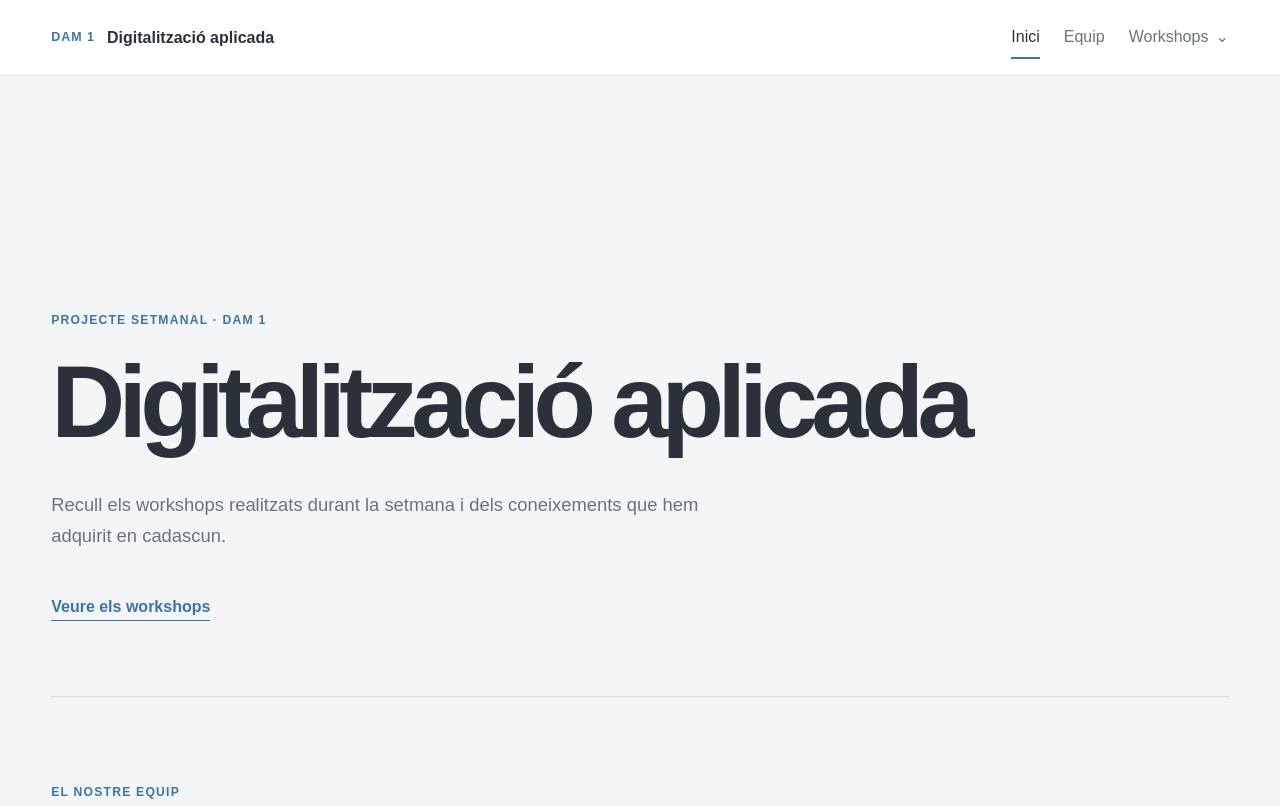
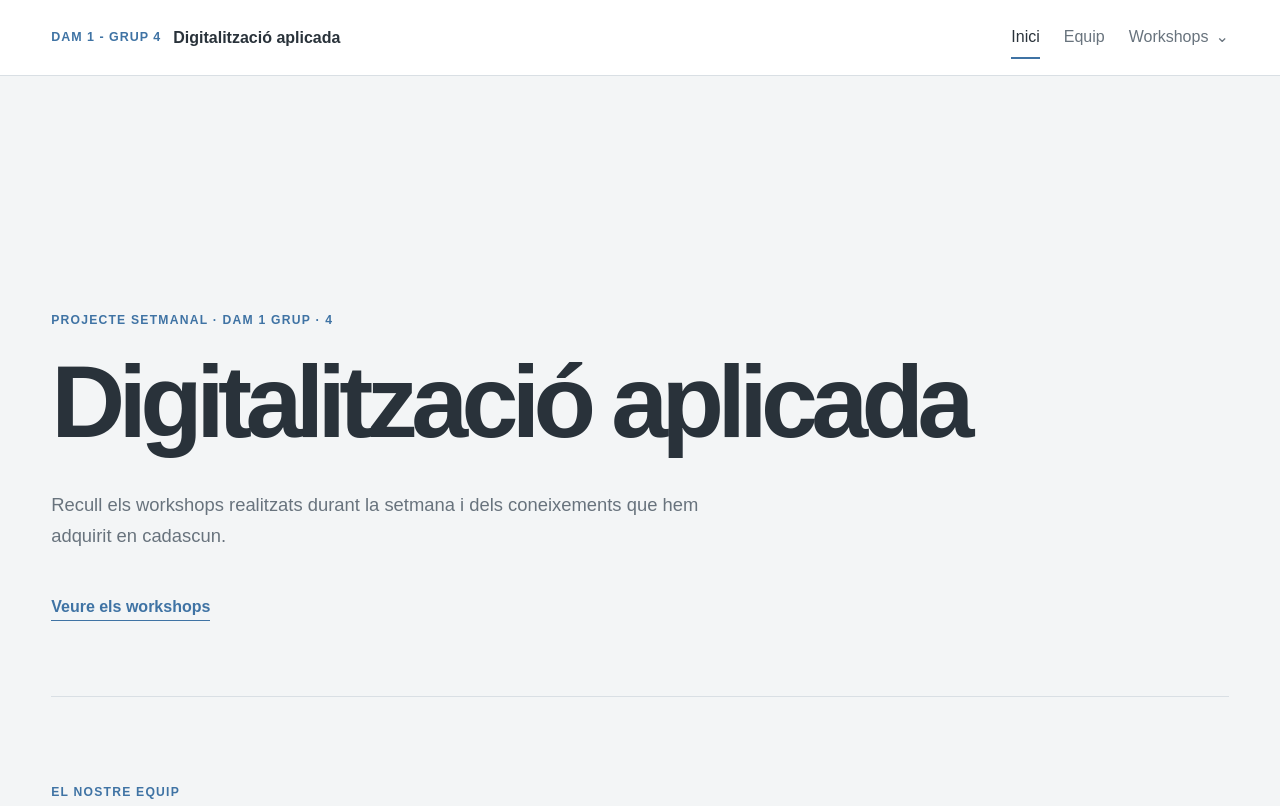
Before and after one commit to Andreu47/Andreu47.github.io, a plain HTML site: page index.html in a window 1280 px wide. Shown: the top 806 px of the page. Drawn offline with Linux system fonts and the light colour scheme.

Commit message:
Update index.html

```diff
--- a/index.html
+++ b/index.html
@@ -17,7 +17,7 @@
   <!-- Capçalera comuna del web. -->
   <header class="site-header">
     <a class="brand" href="index.html" aria-label="Anar a l'inici">
-      <span class="brand-mark">DAM 1</span>
+      <span class="brand-mark">DAM 1 - GRUP 4</span>
       <span>Digitalització aplicada</span>
     </a>
 
@@ -51,7 +51,7 @@
     <!-- Portada del projecte. -->
     <section class="hero">
       <div>
-        <p class="eyebrow">Projecte setmanal · DAM 1</p>
+        <p class="eyebrow">Projecte setmanal · DAM 1 GRUP · 4</p>
         <h1>Digitalització aplicada</h1>
         <p class="hero-text">
           Recull els workshops realitzats durant la setmana i dels coneixements
```
